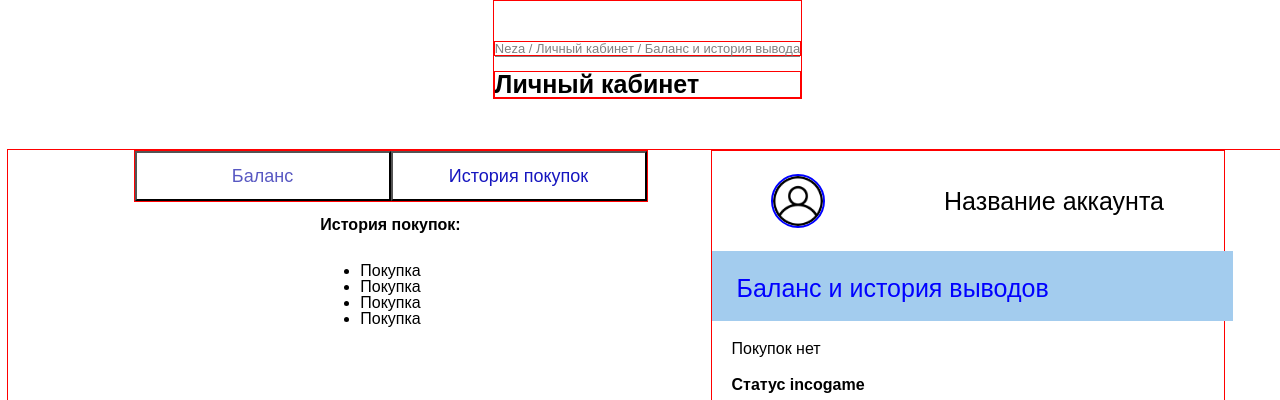
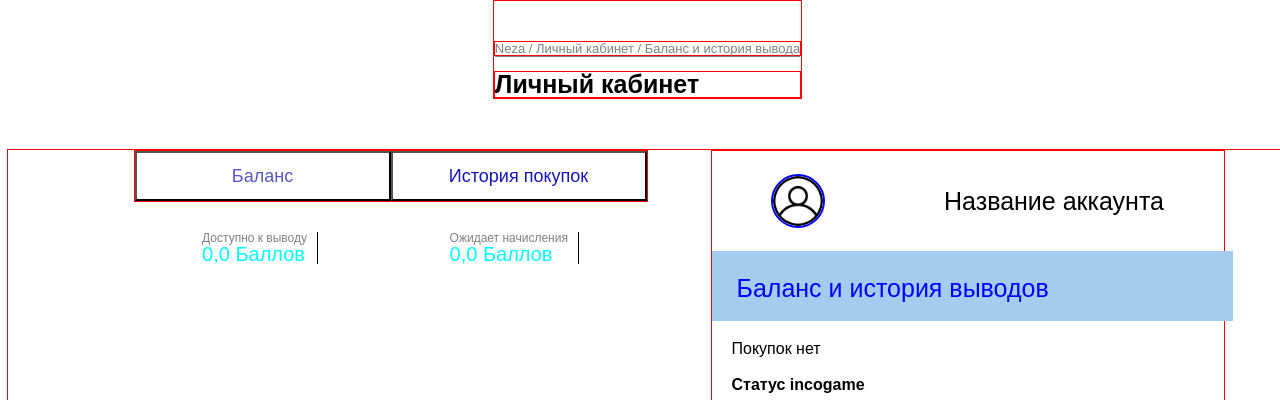
Before and after one commit to gggjghiuuu/neZa1, a plain HTML site: page index.html in a window 1280 px wide. Both pictures are taken after a click on the button "История покупок". Shown: the top 400 px of the page. Drawn offline with Linux system fonts and the light colour scheme; a web font is replaced by a local one.

Commit message:
Add files via upload

```diff
--- a/css/style.css
+++ b/css/style.css
@@ -166,7 +166,9 @@ border: 1px solid red;
     align-items: flex-start;
     flex-direction: column;
 }
-
+.none{
+    display: none;
+}
 @media (max-width:450px){
     .profile__name{
         font-size:15px;
--- a/index.html
+++ b/index.html
@@ -30,7 +30,17 @@
 				   <li class="history__element element3">Покупка</li>
 				   <li class="history__element element4">Покупка</li>
 				</ul>
-			   </div>
+			</div>
+			<div class="balance__info">
+				<div class="info__amount">
+					<p class="amount__text">Доступно к выводу</p>
+					<p class="amount__number">0,0 Баллов</p>
+				</div>
+				<div class="info__waiting">
+					<p class="amount__text">Ожидает начисления</p>
+					<p class="amount__number">0,0 Баллов</p>
+			    </div>
+			</div>
 		 </div>
 		 <div class="balance__profile">
 			<div class="profile__header">
@@ -75,7 +85,7 @@
 				   <li class="history__element element3">Покупка</li>
 				   <li class="history__element element4">Покупка</li>
 				</ul>
-			   </div>
+			</div>
 		</template>
 
 
--- a/js/main.js
+++ b/js/main.js
@@ -1,28 +1,21 @@
 const main = document.querySelector(".info__data")
 const HistoryTemplate = document.querySelector(".history")
-const BalanceTemplate = document.querySelector(".balance")
+const BalanceTemplate = document.querySelector(".balance__info")
 
 const BalanceButton = document.querySelector(".choose__balance")
 const HistoryButton = document.querySelector(".choose__history-of-findings")
 
-const item2 = HistoryTemplate.cloneNode(true);
-const item1 = BalanceTemplate.cloneNode(true);
-
 BalanceButton.addEventListener("click", function(){
-    main.append(item1);
-    func1(item1);
-    console.log(item1);
+    func1(BalanceTemplate);
 })
 HistoryButton.addEventListener("click", function(){
-    main.append(item2);
-    func1(item2);
-    console.log(item2);
+    func1(HistoryTemplate);
 })
 
 function func1(item) {
     if (item.style.display !== 'none'){
         item.style.display="none";
     }else{
-        item.style.display="block";
+        item.style.display="flex";
     }
 };
```
